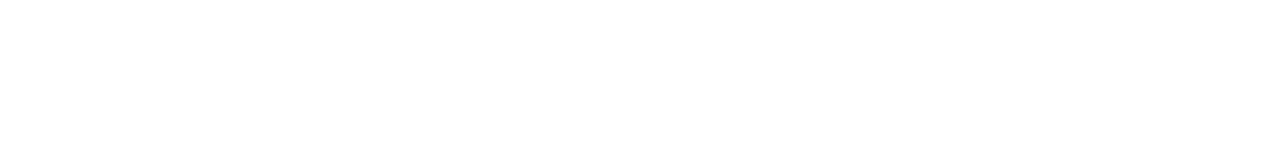
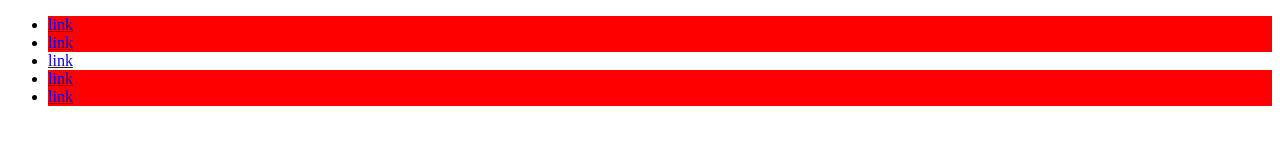
Before and after one commit to stuartsimonsen/Beautiful-Web-Design, a website: page CSSNext/index.html in a window 1280 px wide. Drawn offline with Linux system fonts and the light colour scheme.

Commit message:
CSS4 Selectors

```diff
--- a/CSSNext/index.html
+++ b/CSSNext/index.html
@@ -10,6 +10,15 @@
 </head>
 
 <body>
+	<nav>
+		<ul>
+			<li><a href="#" target="_blank">link</a></li>
+			<li><a href="#" target="_blank">link</a></li>
+			<li class="target"><a href="#" target="_blank">link</a></li>
+			<li><a href="#" target="_blank">link</a></li>
+			<li><a href="#" target="_blank">link</a></li>
+		</ul>
+	</nav>
 </body>
 
 </html>
--- a/CSSNext/style.css
+++ b/CSSNext/style.css
@@ -1,3 +1,9 @@
-body {
-	background-color: white;
+/*
+li:matches(:nth-child(even), .target) {
+  background-color: blue;
 }
+*/
+
+li:not(.target){
+	background-color:red;
+}
```
Also changed, not shown: package.json (+12 -3 lines), README.md.
